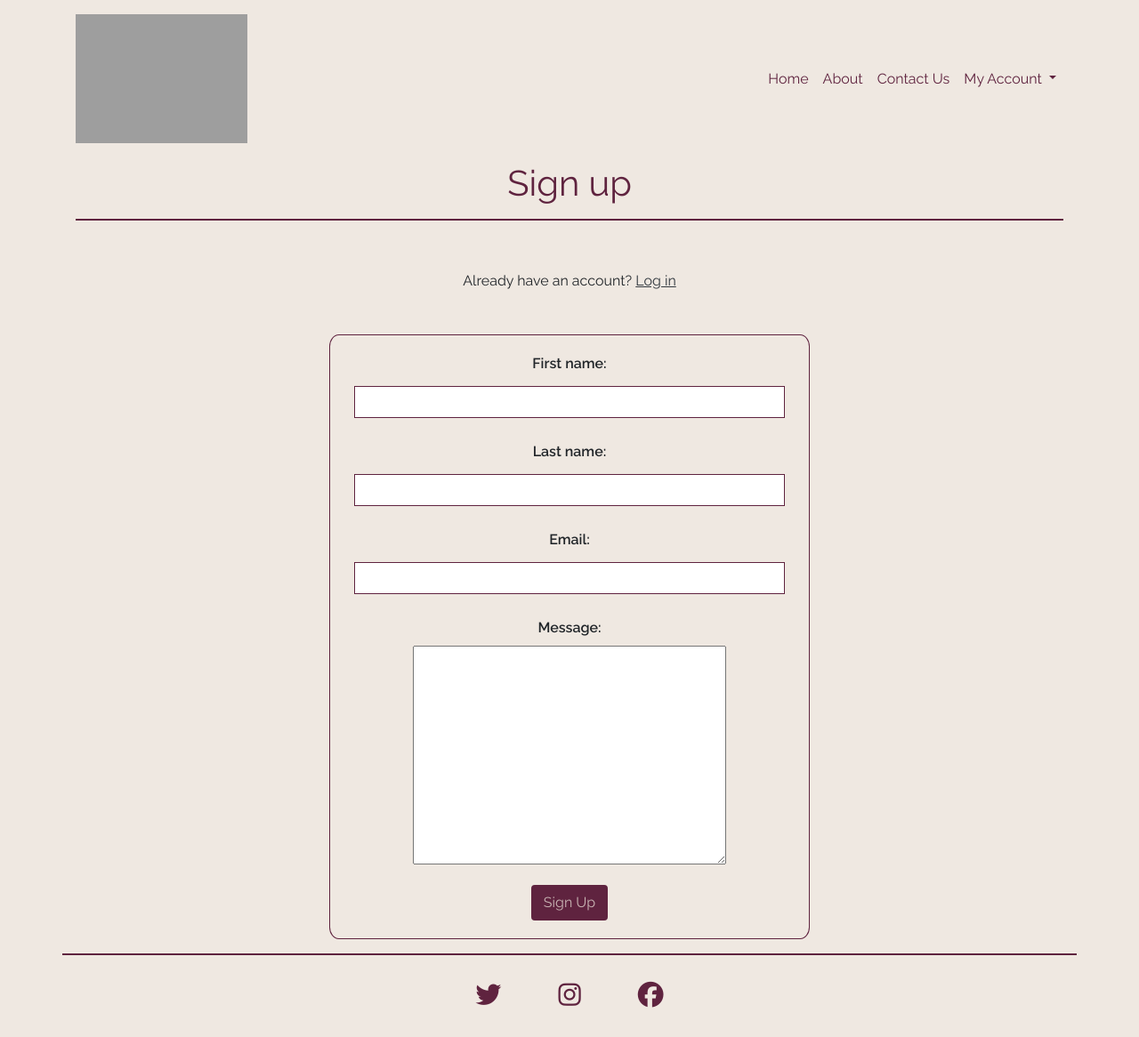
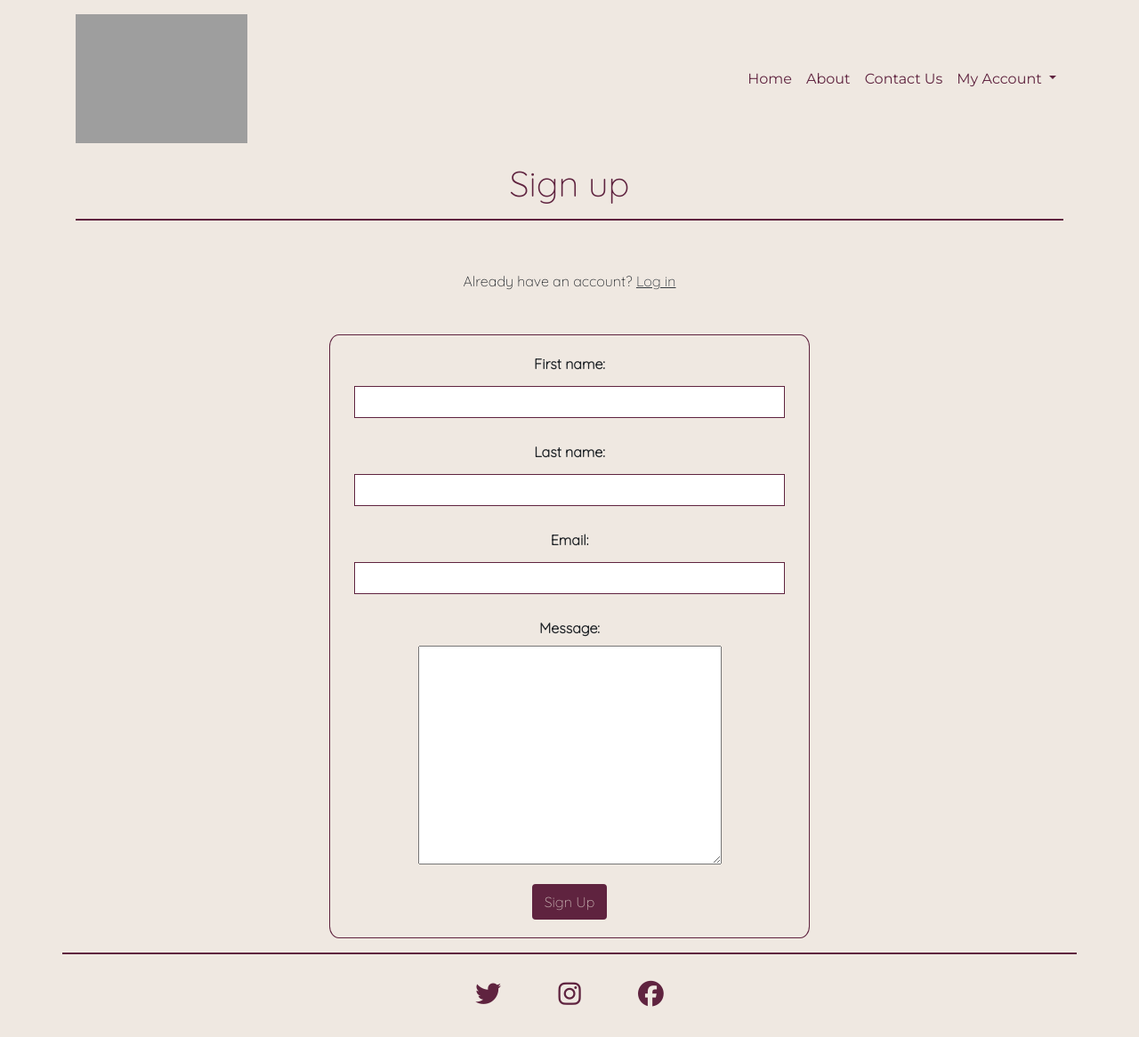
Before and after one commit to Code-Institute-Submissions/Kaylaesmith1-bed-and-breakfast, a Django app: template templates/account/signup.html in a window 1280 px wide. Shown: the whole page at 89% size. After the commit the page ends 1132 px from the top, so only its background shows below. Run offline with Django 3.2, Linux system fonts and the light colour scheme; tables that the repository leaves empty hold one stand-in row (values such as "Sample post"); the template is opened without the code that fills it: values that come from a table or form of the project are taken from there, most other values are stand-ins (such as "Sample title", 1, 10 or a date in 2020); some libraries are stand-ins or nearby versions; grey boxes are pictures that could not be loaded.

Commit message:
Start README. Finalize fonts for body / navbar.

```diff
--- a/static/css/style.css
+++ b/static/css/style.css
@@ -1,5 +1,5 @@
-/* LOOK AT OTHER FONTS */
-@import url('https://fonts.googleapis.com/css2?family=Lobster+Two:wght@400;700&family=Raleway:wght@400;600&display=swap');
+/* @import url('https://fonts.googleapis.com/css2?family=Kanit:wght@400&family=Lato&family=Montserrat:wght@400&family=Poppins:wght@200&family=Quicksand:wght@300&display=swap'); */
+@import url('https://fonts.googleapis.com/css2?family=Montserrat:wght@400&family=Quicksand:wght@300&display=swap');
 
 /* GLOBAL STYLING */
 .content {
@@ -9,7 +9,7 @@
 
 body {
     background-color: #EFE8E1;
-    font-family: 'Raleway', sans-serif;
+    font-family: 'Quicksand', sans-serif;
 }
 
 h4 {
@@ -43,6 +43,7 @@ h4 {
 .navbar-light .navbar-nav .nav-link {
     color:#5F233F;
     font-size: 16px;
+    font-family: 'Montserrat', sans-serif;
 }
 
 .navbar-light .navbar-nav .nav-link:hover {
@@ -112,8 +113,7 @@ img.logo-image {
 /* CONTACT US */
 
 /* BACKGROUND IMAGE - id=contact-banner / about-banner but class=banner */
-.contact-banner {
-    /* https://res.cloudinary.com/kesmith/image/upload/v1680361989/redbanner-dark_xfuxmf.png */
+/* .contact-banner {
     background: url('../media/images/contact-page-banner.png') no-repeat center center / cover;
     text-align: center;
     font-size: 5em;
@@ -122,11 +122,11 @@ img.logo-image {
     color: #fefefe;
     padding: 4rem 1.5rem;
     opacity: .78;
-  }
+  } */
 
 
 /* ABOUT PAGE */
-.about-banner {
+/* .about-banner {
     background: url('../media/images/about-banner-dark.png') no-repeat center center / cover;
     text-align: center;
     font-size: 5em;
@@ -136,7 +136,7 @@ img.logo-image {
     padding: 4rem 1.5rem;
     opacity: .78;
 
-}
+} */
 
 .card-body {
     /* background-color is lighter version of #307473 */
--- a/wine_garden_bnb/settings.py
+++ b/wine_garden_bnb/settings.py
@@ -28,7 +28,7 @@ TEMPLATES_DIR = os.path.join(BASE_DIR, 'templates')
 SECRET_KEY = os.environ.get('SECRET_KEY')
 
 # SECURITY WARNING: don't run with debug turned on in production!
-DEBUG = False
+DEBUG = True
 
 ALLOWED_HOSTS = ['wine-garden-bnb.herokuapp.com', 'localhost']
 
```
Also changed, not shown: bnb/views.py (+17 -16 lines), README.md, documentation/readme_images/color-palette.png (added), documentation/wire_frames/about.png (added), documentation/wire_frames/contact-us.png (added), documentation/wire_frames/landing.png (added), media/apple-touch-icon.png (renamed from media/images/apple-touch-icon.png), media/images/about-banner-dark.png (deleted), media/images/contact-page-banner.png (deleted).
